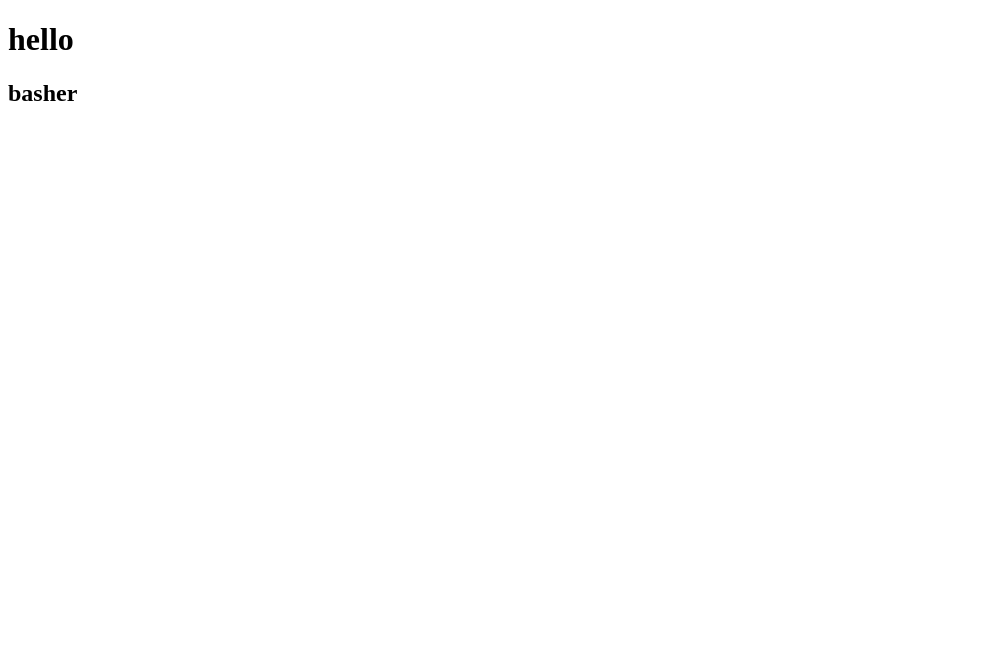
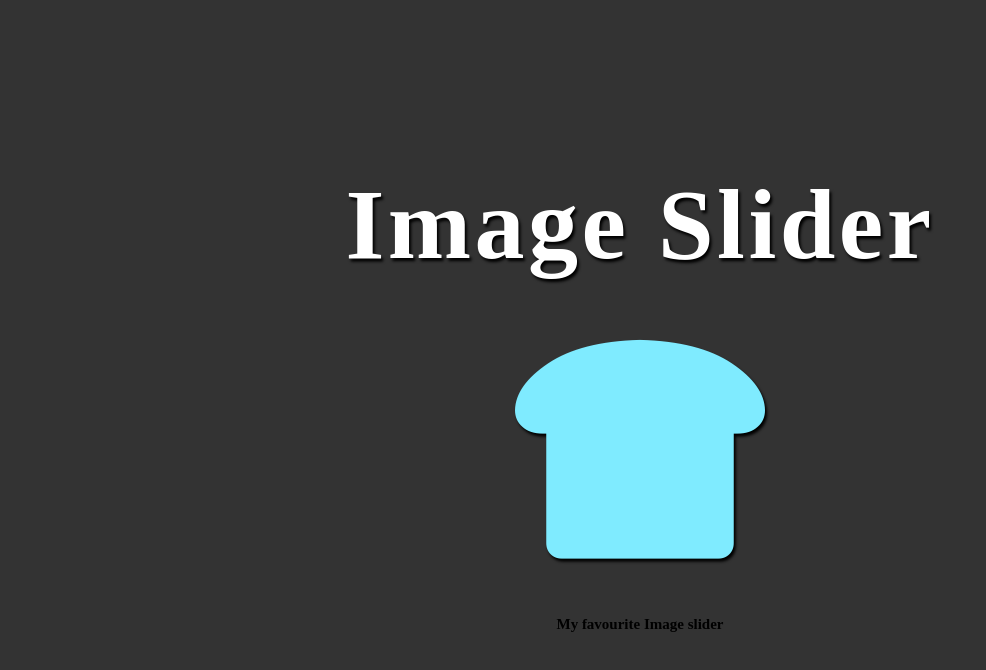
Before and after one commit to Basher009/github-pac, a plain HTML site: page index.html in a window 1280 px wide. Shown: the whole page, without its empty margins (0-986 px from the left). Drawn offline with Linux system fonts and the light colour scheme.

Commit message:
modified

```diff
--- a/index.html
+++ b/index.html
@@ -1,14 +1,37 @@
 <!DOCTYPE html>
 <html lang="en">
-<head>
-    <meta charset="UTF-8">
-    <meta name="viewport" content="width=device-width, initial-scale=1.0">
-    <title>Document</title>
-    <link rel="stylesheet" href="style.css">
-</head>
-<body>
-    <h1>hello</h1>
-    <h2>basher</h2>
-</body>
-<script src="index.js"></script>
+  <head>
+    <meta charset="UTF-8" />
+    <meta http-equiv="X-UA-Compatible" content="IE=edge" />
+    <meta name="viewport" content="width=device-width, initial-scale=1.0" />
+    <link rel="stylesheet" href="./style/style.css" />
+    <link
+      rel="stylesheet"
+      href="https://cdnjs.cloudflare.com/ajax/libs/font-awesome/6.0.0-beta2/css/all.min.css"
+      integrity="sha512-YWzhKL2whUzgiheMoBFwW8CKV4qpHQAEuvilg9FAn5VJUDwKZZxkJNuGM4XkWuk94WCrrwslk8yWNGmY1EduTA=="
+      crossorigin="anonymous"
+      referrerpolicy="no-referrer"
+    />
+    <title>Image Slider</title>
+  </head>
+
+  <body>
+    <section class="section-content">
+      <h1 class="Slider-title">Image Slider</h1>
+      <div class="image-icon">
+        <i class="fas fa-egg slide"></i>
+        <i class="fas fa-bread-slice"></i>
+        <i class="fas fa-apple-alt"></i>
+        <i class="fas fa-carrot"></i>
+        <i class="fas fa-drumstick-bite"></i>
+        <i class="fas fa-lemon"></i>
+        <i class="fas fa-ice-cream"></i>
+        <i class="fas fa-pepper-hot"></i>
+      </div>
+      <div>
+        <h1>My favourite Image slider</h1>
+      </div>
+    </section>
+    <script src="./js/script.js"></script>
+  </body>
 </html>
--- /dev/null
+++ b/js/script.js
@@ -0,0 +1,17 @@
+/* */
+const icons = document.querySelectorAll('.image-icon i');
+
+let i = 1;
+
+setInterval(() => {
+    i++;
+
+    const icon = document.querySelector('.image-icon .slide');
+    icon.classList.remove('slide');
+
+    if (i > icons.length) {
+        icons[0].classList.add('slide');
+        i = 1;
+    }
+    icon.nextElementSibling.classList.add('slide');
+}, 3000);
--- /dev/null
+++ b/style/style.css
@@ -0,0 +1,39 @@
+* {
+    box-sizing: border-box;
+    margin: 0;
+    padding: 0;
+}
+
+html {
+    font-size: 62.5%;
+}
+
+.section-content {
+    width: 100%;
+    height: 100vh;
+    background-color: #333;
+    display: flex;
+    flex-direction: column;
+    align-items: center;
+    justify-content: space-evenly;
+}
+
+.Slider-title {
+    font-size: 10rem;
+    font-weight: 900;
+    letter-spacing: 0.35rem;
+    color: #fff;
+    text-shadow: .2rem .3rem .3rem #000;
+}
+
+.image-icon i {
+    font-size: 25rem;
+    color: #7FEBFF;
+    position: absolute;
+    transform: translate(-50%, -50%)scale(0);
+    text-shadow: .2rem .3rem .3rem #000;
+}
+
+.image-icon i.slide {
+    transform: translate(-50%, -50%)scale(1);
+}
```
Also changed, not shown: index.js (deleted), style.css (deleted).
